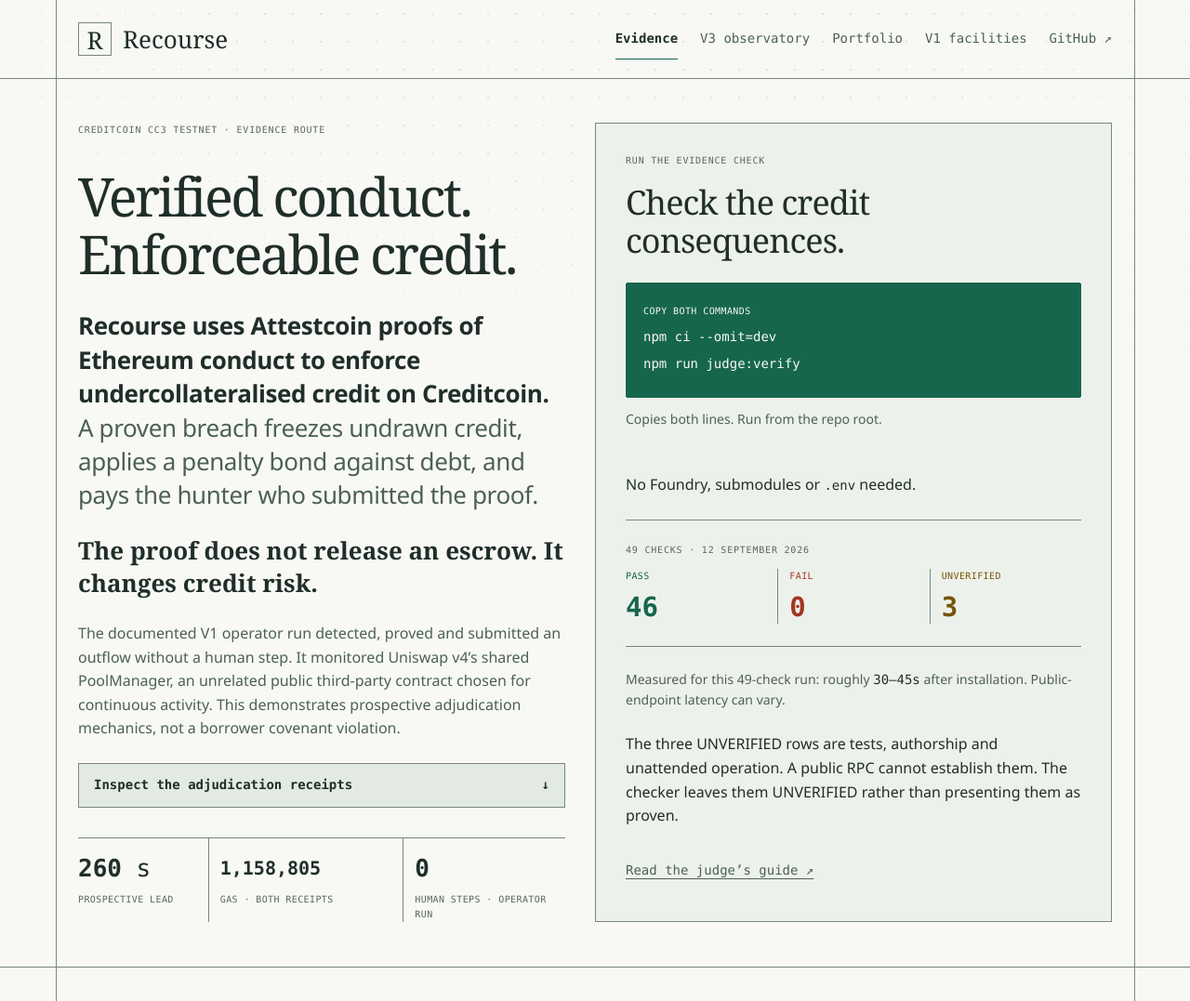
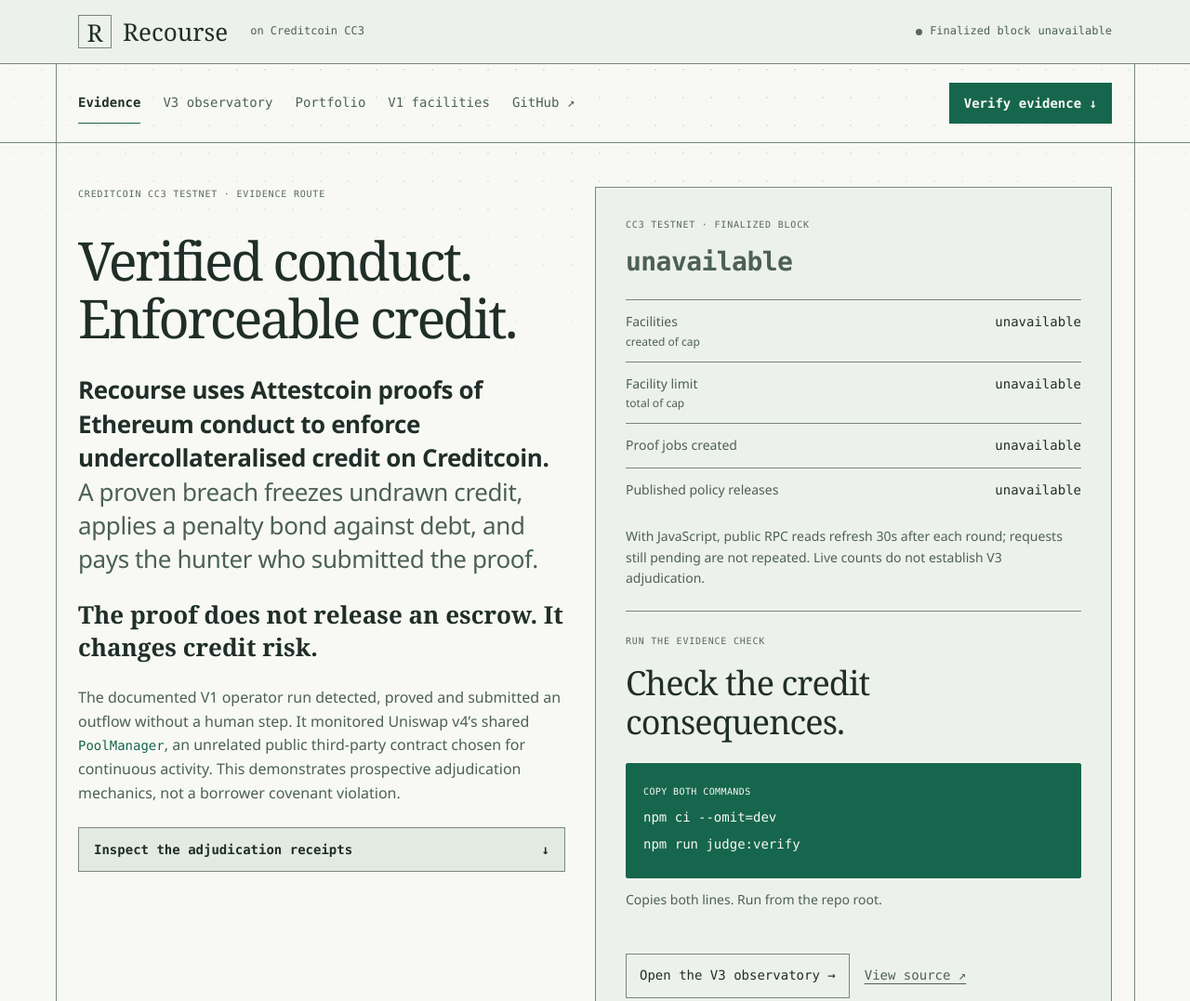
Before and after one commit to Ridwannurudeen/recourse, a website: page web/index.html in a window 1280 px wide. Shown: the top 1077 px of the page at 93% size. Drawn offline with Linux system fonts and the light colour scheme; no server answers.

Commit message:
feat(web): read live CC3 state into the landing hero
The evidence page stated what had happened and nothing about what is
happening. It now opens on a status strip and a hero panel that read
the chain directly: finalized block, facilities created against the
pilot cap, committed facility limit against the cap, proof jobs
created, published policy releases.

Adopt the CSP already shipped by v3.html so the page can reach the
public RPC, which also retires the hash-pinned inline script; the copy
button moves to landing.js unchanged.

Every value degrades to a neutral state rather than a misleading one.
The static markup holds an em dash, JavaScript writes "connecting",
and a failed or timed-out read writes "unavailable" - never a zero and
never a live badge. A row whose requests are still outstanding is not
re-issued on the next round.

Units are taken from the deployment rather than assumed: the facility
asset is rUSD at six decimals, and ProofJobsV1.nextJobId starts at one,
so the count of jobs created is one less than the counter.

```diff
--- a/web/index.html
+++ b/web/index.html
@@ -5,7 +5,7 @@
     <meta name="viewport" content="width=device-width, initial-scale=1.0" />
     <meta
       http-equiv="Content-Security-Policy"
-      content="default-src 'none'; base-uri 'none'; form-action 'none'; script-src 'sha256-RmqNqikitJZn3JBRclROTUXcYTQ3HnVDm1spCL85U/E='; style-src 'self'; img-src data:; connect-src 'none'"
+      content="default-src 'none'; base-uri 'none'; form-action 'self'; script-src 'self'; style-src 'self'; img-src 'self' data:; connect-src https://rpc.cc3-testnet.creditcoin.network"
     />
     <meta name="color-scheme" content="light dark" />
     <meta
@@ -18,10 +18,18 @@
   </head>
   <body>
     <a class="skip" href="#main">Skip to evidence</a>
+    <div class="status-strip">
+      <div class="shell status-inner">
+        <div class="status-brand">
+          <a class="brand" href="./" aria-label="Recourse evidence route">
+            <span class="mark" aria-hidden="true">R</span> Recourse
+          </a>
+          <span class="chain-label">on Creditcoin CC3</span>
+        </div>
+        <p class="chain-status"><span class="live-dot" id="live-dot" aria-hidden="true"></span>Finalized block <span id="status-block">&mdash;</span></p>
+      </div>
+    </div>
     <header class="shell header">
-      <a class="brand" href="./" aria-label="Recourse evidence route">
-        <span class="mark" aria-hidden="true">R</span> Recourse
-      </a>
       <nav aria-label="Explore Recourse">
         <a href="./" aria-current="page">Evidence</a>
         <a href="./v3.html">V3 observatory</a>
@@ -29,6 +37,7 @@
         <a href="./v1.html">V1 facilities</a>
         <a href="https://github.com/Ridwannurudeen/recourse">GitHub ↗</a>
       </nav>
+      <a class="nav-cta" href="#verify-title">Verify evidence &darr;</a>
     </header>
     <main class="shell" id="main">
       <section class="hero" aria-labelledby="thesis">
@@ -43,7 +52,7 @@
           <p class="thesis"><strong>The proof does not release an escrow. It changes credit risk.</strong></p>
           <p class="hero-boundary">
             The documented V1 operator run detected, proved and submitted an outflow
-            without a human step. It monitored Uniswap v4’s shared PoolManager,
+            without a human step. It monitored Uniswap v4’s shared <code class="contract-id">PoolManager</code>,
             an unrelated public third-party contract chosen for continuous activity.
             This demonstrates prospective adjudication mechanics, not a borrower
             covenant violation.
@@ -56,6 +65,19 @@
           </dl>
         </div>
         <aside class="verify" aria-labelledby="verify-title">
+          <div class="live-heading">
+            <h2 id="live-title" class="eyebrow">CC3 testnet &middot; finalized block</h2>
+            <span class="live-badge" id="live-badge" hidden>live</span>
+          </div>
+          <p class="live-figure is-pending" id="live-block" aria-labelledby="live-title">&mdash;</p>
+          <dl class="live-rows" aria-label="Live deployment state">
+            <div><dt>Facilities <span>created of cap</span></dt><dd id="live-facilities">&mdash;</dd></div>
+            <div><dt>Facility limit <span>total of cap</span></dt><dd id="live-limit">&mdash;</dd></div>
+            <div><dt>Proof jobs created</dt><dd id="live-jobs">&mdash;</dd></div>
+            <div><dt>Published policy releases</dt><dd id="live-releases">&mdash;</dd></div>
+          </dl>
+          <p class="fine live-note">With JavaScript, public RPC reads refresh 30s after each round; requests still pending are not repeated. Live counts do not establish V3 adjudication.</p>
+          <noscript><p class="fine">Live reads need JavaScript. Recorded evidence and commands remain available below.</p></noscript>
           <p class="eyebrow">Run the evidence check</p>
           <h2 id="verify-title">Check the credit consequences.</h2>
           <button class="command" id="copy-commands" type="button" disabled
@@ -69,6 +91,13 @@
           </button>
           <p class="fine copy-note" id="copy-note">Select and copy both lines. Run from the repo root.</p>
           <span class="visually-hidden" id="copy-status" aria-live="polite"></span>
+          <div class="hero-actions">
+            <a class="secondary-cta" href="./v3.html">Open the V3 observatory &rarr;</a>
+            <a class="text-link" href="https://github.com/Ridwannurudeen/recourse">View source &nearr;</a>
+          </div>
+          <ul class="metric-chips" aria-label="Recorded evidence metrics">
+            <li>49 CHECKS</li><li>46 PASS</li><li>2 ADJUDICATIONS</li><li>1,158,805 GAS</li>
+          </ul>
           <p>No Foundry, submodules or <code>.env</code> needed.</p>
           <div class="instrument" aria-label="Recorded verification output">
             <p class="eyebrow">49 checks · <time datetime="2026-09-12">12 September 2026</time></p>
@@ -241,32 +270,7 @@
       </p>
       <a class="text-link" href="https://github.com/Ridwannurudeen/recourse#honest-limitations">Scope and limitations ↗</a>
     </footer>
-    <script>
-      const button = document.getElementById("copy-commands");
-      const note = document.getElementById("copy-note");
-      const status = document.getElementById("copy-status");
-      if (typeof navigator.clipboard?.writeText === "function") {
-        button.disabled = false;
-        button.setAttribute("aria-label", "Copy: npm ci --omit=dev, then npm run judge:verify");
-        document.getElementById("copy-label").textContent = "Copy both commands";
-        note.textContent = "Copies both lines. Run from the repo root.";
-        let reset;
-        button.addEventListener("click", async () => {
-          clearTimeout(reset);
-          status.textContent = "";
-          try {
-            await navigator.clipboard.writeText("npm ci --omit=dev\nnpm run judge:verify");
-            button.classList.add("is-copied");
-            status.textContent = "Both commands copied. Paste into your shell.";
-            note.textContent = "Copies both lines. Run from the repo root.";
-            reset = setTimeout(() => button.classList.remove("is-copied"), 2200);
-          } catch {
-            button.classList.remove("is-copied");
-            note.textContent = "Copy manually from the commands above.";
-            status.textContent = "Clipboard access denied. Select and copy the commands manually.";
-          }
-        });
-      }
-    </script>
+    <script src="./ethers.umd.min.js"></script>
+    <script type="module" src="./landing.js"></script>
   </body>
 </html>
--- a/web/landing.css
+++ b/web/landing.css
@@ -81,6 +81,13 @@ strong { font-weight: 600; }
   transform: translateY(-180%);
 }
 .skip:focus { transform: translateY(0); }
+.status-strip { background: var(--surface); border-bottom: 1px solid var(--line); }
+.status-inner, .status-brand { display: flex; flex-wrap: wrap; align-items: center; gap: 8px 24px; }
+.status-inner { justify-content: space-between; padding: 12px 24px; }
+.chain-label, .chain-status { color: var(--soft); font: 12px/1.6 var(--mono); }
+.chain-status { display: flex; flex-wrap: wrap; align-items: center; gap: 8px; margin: 0; }
+.live-dot { width: 7px; height: 7px; border-radius: 50%; background: var(--faint); }
+.live-dot.is-live { background: var(--accent); }
 .header {
   display: flex;
   align-items: center;
@@ -110,6 +117,8 @@ nav a, .text-link { display: inline-flex; align-items: center; min-height: 44px;
 .header nav a { text-decoration: none; border-bottom: 1px solid transparent; }
 .header nav a:hover { border-bottom-color: var(--line); }
 nav a[aria-current="page"] { color: var(--ink); border-bottom-color: var(--accent); font-weight: 600; }
+.nav-cta { display: inline-flex; align-items: center; justify-content: center; min-height: 44px; padding: 10px 16px; background: var(--accent); color: var(--page); font: 600 14px/1.5 var(--mono); text-decoration: none; }
+.nav-cta:hover { color: var(--page); text-decoration: underline; }
 section { position: relative; }
 section::before {
   content: "";
@@ -167,6 +176,23 @@ h3 { font: 26px/1.25 var(--display); letter-spacing: -0.02em; }
 .hero-metrics > div:nth-child(2) dd { font-size: 20px; line-height: 1.69; }
 .verify { min-width: 0; margin-right: 24px; padding: 32px; border: 1px solid var(--line); background: var(--surface); }
 .verify h2 { max-width: 360px; }
+.live-heading { display: flex; flex-wrap: wrap; align-items: center; gap: 8px 16px; margin-bottom: 16px; }
+.live-heading h2 { margin: 0; font: 10px/1.6 var(--mono); letter-spacing: 0.08em; }
+.live-badge { padding: 2px 8px; border: 1px solid currentColor; color: var(--accent); font: 12px/1.5 var(--mono); }
+.live-figure { margin: 0 0 24px; color: var(--accent); font: 600 clamp(36px, 5vw, 64px)/1.15 var(--mono); letter-spacing: -0.05em; overflow-wrap: anywhere; }
+.live-figure.is-pending { color: var(--soft); font-size: 28px; letter-spacing: -0.02em; }
+.live-rows { margin: 0 0 16px; }
+.live-rows > div { display: grid; grid-template-columns: minmax(0, 1fr) minmax(0, 1fr); gap: 12px; padding-block: 12px; border-top: 1px solid var(--line); }
+.live-rows dt { color: var(--soft); font-size: 14px; }
+.live-rows dt span { display: block; font-size: 12px; }
+.live-rows dd { margin: 0; text-align: right; font: 14px/1.6 var(--mono); overflow-wrap: anywhere; }
+.live-note { padding-bottom: 24px; border-bottom: 1px solid var(--line); }
+.hero-actions { display: flex; flex-wrap: wrap; align-items: center; gap: 8px 16px; }
+.secondary-cta { display: inline-flex; align-items: center; min-height: 48px; padding: 10px 14px; border: 1px solid var(--line); color: var(--ink); font: 14px/1.5 var(--mono); text-decoration: none; }
+.secondary-cta:hover { text-decoration: underline; }
+.metric-chips { display: flex; flex-wrap: wrap; gap: 8px; list-style: none; margin: 16px 0 24px; padding: 0; }
+.metric-chips li { padding: 4px 8px; border: 1px solid var(--line); color: var(--soft); font: 11px/1.6 var(--mono); }
+.contract-id { color: var(--accent); overflow-wrap: anywhere; }
 code { font: 14px/1.8 var(--mono); }
 .command {
   position: relative;
@@ -339,6 +365,9 @@ footer p { max-width: 740px; }
   body { background-position: 18px 0, calc(100% - 18px) 0; }
   .shell { width: calc(100% - 36px); }
   .header { padding-inline: 12px; }
+  .status-inner { padding-inline: 12px; }
+  .status-brand { gap: 4px 16px; }
+  .live-figure { font-size: 36px; }
   nav { gap: 4px 16px; }
   .hero { padding-block: 32px; }
   .hero-copy { padding-inline: 12px; }
--- /dev/null
+++ b/web/landing.js
@@ -0,0 +1,117 @@
+const button = document.getElementById("copy-commands");
+const note = document.getElementById("copy-note");
+const status = document.getElementById("copy-status");
+if (typeof navigator.clipboard?.writeText === "function") {
+  button.disabled = false;
+  button.setAttribute("aria-label", "Copy: npm ci --omit=dev, then npm run judge:verify");
+  document.getElementById("copy-label").textContent = "Copy both commands";
+  note.textContent = "Copies both lines. Run from the repo root.";
+  let reset;
+  button.addEventListener("click", async () => {
+    clearTimeout(reset);
+    status.textContent = "";
+    try {
+      await navigator.clipboard.writeText("npm ci --omit=dev\nnpm run judge:verify");
+      button.classList.add("is-copied");
+      status.textContent = "Both commands copied. Paste into your shell.";
+      note.textContent = "Copies both lines. Run from the repo root.";
+      reset = setTimeout(() => button.classList.remove("is-copied"), 2200);
+    } catch {
+      button.classList.remove("is-copied");
+      note.textContent = "Copy manually from the commands above.";
+      status.textContent = "Clipboard access denied. Select and copy the commands manually.";
+    }
+  });
+}
+
+const DEPLOYMENT = Object.freeze({
+  rpcUrl: "https://rpc.cc3-testnet.creditcoin.network",
+  chainId: 102031,
+  factory: "0x73afEFF5A629B6708EAbf1AD0bce753E3fb7973B",
+  proofJobs: "0x0C6C15da198EA9F828d0e3199508187b1a79e9Cf",
+  policyRegistry: "0xFb5B0d26140A8577015388E206A06fc6e1622c28",
+  // CappedPilotFactoryV1.asset() is rUSD, read on CC3 as 6 decimals.
+  assetDecimals: 6,
+  assetSymbol: "rUSD",
+});
+
+if (window.ethers) {
+  const { Contract, JsonRpcProvider, formatUnits } = window.ethers;
+  const amount = (value) => {
+    const [whole, fraction] = formatUnits(value, DEPLOYMENT.assetDecimals).split(".");
+    return BigInt(whole).toLocaleString("en-US") + (fraction === "0" ? "" : `.${fraction}`);
+  };
+  const provider = new JsonRpcProvider(DEPLOYMENT.rpcUrl, DEPLOYMENT.chainId, {
+    staticNetwork: true,
+  });
+  const factory = new Contract(DEPLOYMENT.factory, [
+    "function facilityCount() view returns (uint256)",
+    "function maximumFacilityCount() view returns (uint16)",
+    "function totalFacilityLimit() view returns (uint256)",
+    "function maximumTotalLimit() view returns (uint256)",
+  ], provider);
+  const proofJobs = new Contract(DEPLOYMENT.proofJobs, [
+    "function nextJobId() view returns (uint256)",
+  ], provider);
+  const policyRegistry = new Contract(DEPLOYMENT.policyRegistry, [
+    "function releaseCount() view returns (uint256)",
+  ], provider);
+  const reads = [
+    ["live-block", [() => provider.getBlock("finalized")], ([block]) => {
+      if (!block) throw new Error("Finalized block unavailable");
+      return block.number.toLocaleString("en-US");
+    }],
+    ["live-facilities", [() => factory.facilityCount(), () => factory.maximumFacilityCount()],
+      ([count, cap]) => `${count.toLocaleString("en-US")} of ${cap.toLocaleString("en-US")}`],
+    ["live-limit", [() => factory.totalFacilityLimit(), () => factory.maximumTotalLimit()],
+      ([total, cap]) => `${amount(total)} of ${amount(cap)} ${DEPLOYMENT.assetSymbol}`],
+    ["live-jobs", [() => proofJobs.nextJobId()], ([value]) => (value - 1n).toLocaleString("en-US")],
+    ["live-releases", [() => policyRegistry.releaseCount()], ([value]) => value.toLocaleString("en-US")],
+  ];
+
+  const LIVE_IDS = ["status-block", "live-block", "live-facilities", "live-limit", "live-jobs", "live-releases"];
+  for (const id of LIVE_IDS) document.getElementById(id).textContent = "connecting…";
+  const pendingReads = new Set();
+
+  async function refresh() {
+    await Promise.allSettled(reads.map(async ([id, read, format]) => {
+      if (pendingReads.has(id)) return;
+      const element = document.getElementById(id);
+      let timeout;
+      let available = false;
+      try {
+        pendingReads.add(id);
+        // Keep the row occupied until every request settles, even after a timeout.
+        const request = Promise.allSettled(read.map((call) => Promise.resolve().then(call)))
+          .finally(() => pendingReads.delete(id));
+        const value = await Promise.race([
+          request,
+          new Promise((_, reject) => {
+            timeout = setTimeout(() => reject(new Error("RPC read timed out")), 10000);
+          }),
+        ]);
+        const failed = value.find((result) => result.status === "rejected");
+        if (failed) throw failed.reason;
+        element.textContent = format(value.map((result) => result.value));
+        available = true;
+      } catch {
+        element.textContent = "unavailable";
+      } finally {
+        clearTimeout(timeout);
+      }
+      if (id === "live-block") {
+        element.classList.toggle("is-pending", !available);
+        document.getElementById("status-block").textContent = element.textContent;
+        document.getElementById("live-badge").hidden = !available;
+        document.getElementById("live-dot").classList.toggle("is-live", available);
+      }
+    }));
+    setTimeout(refresh, 30000);
+  }
+
+  refresh();
+} else {
+  for (const id of ["status-block", "live-block", "live-facilities", "live-limit", "live-jobs", "live-releases"]) {
+    document.getElementById(id).textContent = "unavailable";
+  }
+}
```
